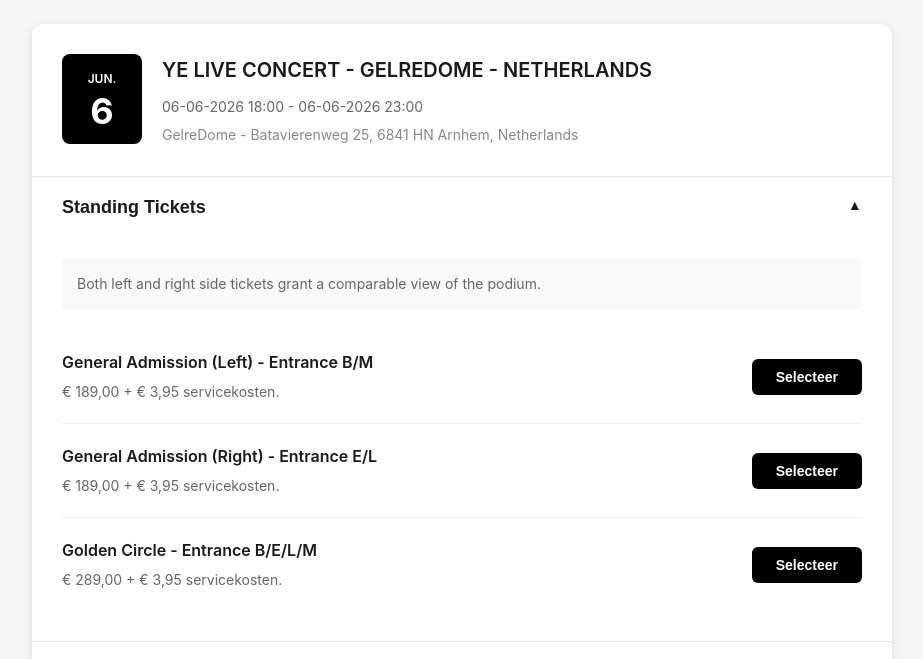
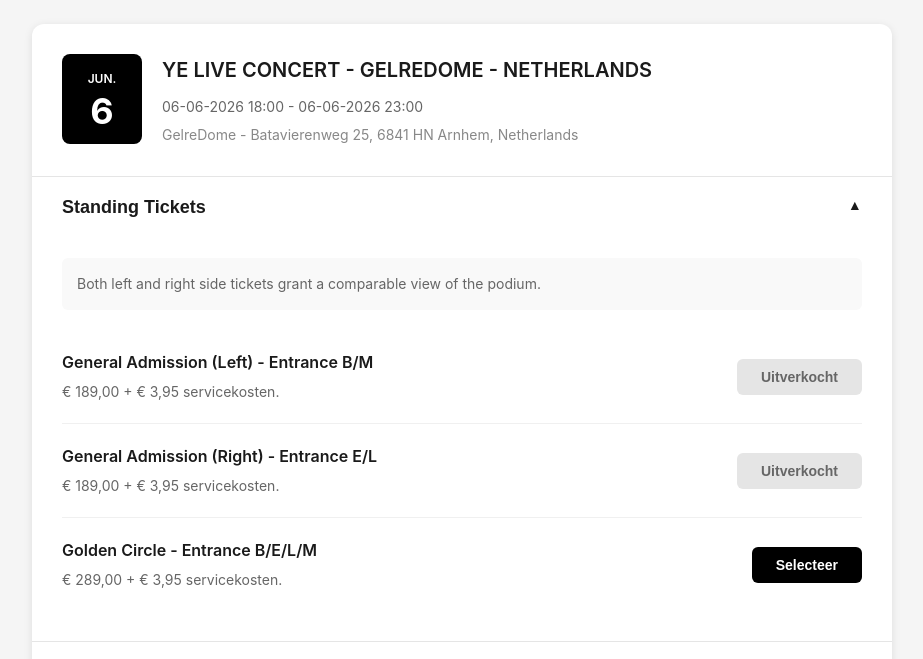
Before and after one commit to jaaajsnd/www.yenetherlands, a website: page src/public/index.html in a window 1280 px wide. Shown: the part 127-786 px from the top of the page, without its empty margins (178-1101 px from the left). Drawn offline with Linux system fonts and the light colour scheme.

Commit message:
Update index.html

```diff
--- a/src/public/index.html
+++ b/src/public/index.html
@@ -39,7 +39,7 @@
                             <h3>General Admission (Left) - Entrance B/M</h3>
                             <p class="ticket-price">€ 189,00 + € 3,95 servicekosten.</p>
                         </div>
-                        <button class="ticket-status available" onclick="selectTicket('ga_left', 'General Admission (Left) - Entrance B/M', 189.00)">Selecteer</button>
+                        <button class="ticket-status sold-out">Uitverkocht</button>
                     </div>
 
                     <div class="ticket-item">
@@ -47,7 +47,7 @@
                             <h3>General Admission (Right) - Entrance E/L</h3>
                             <p class="ticket-price">€ 189,00 + € 3,95 servicekosten.</p>
                         </div>
-                        <button class="ticket-status available" onclick="selectTicket('ga_right', 'General Admission (Right) - Entrance E/L', 189.00)">Selecteer</button>
+                        <button class="ticket-status sold-out">Uitverkocht</button>
                     </div>
 
                     <div class="ticket-item">
```
